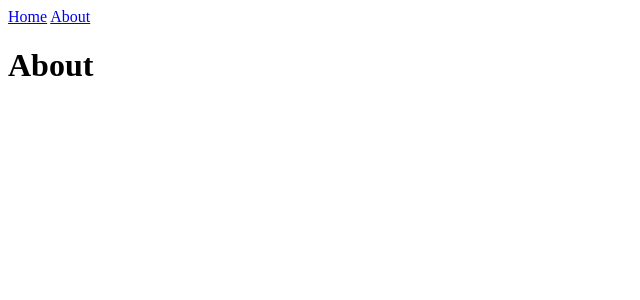
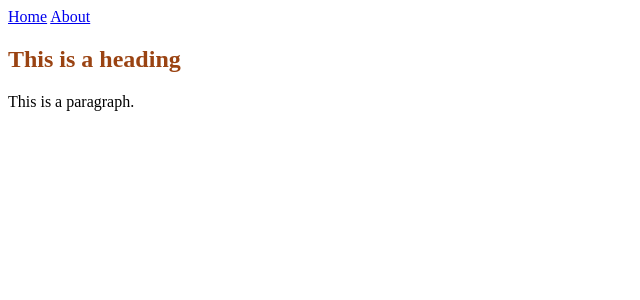
Before and after one commit to MatthewMong/MatthewMong.github.io, a SvelteKit app: page /about in a window 1280 px wide. Shown: the top 300 px of the page, without its empty margins (0-640 px from the left). Built offline with nearby package versions, Linux system fonts and the light colour scheme.

Commit message:
adding css

```diff
--- a/src/routes/about/+page.svelte
+++ b/src/routes/about/+page.svelte
@@ -1 +1,6 @@
-<h1>About</h1>
+<style>
+@import './styles.css';
+</style>
+
+<h2>This is a heading</h2>
+<p>This is a paragraph.</p>
--- /dev/null
+++ b/src/routes/about/styles.css
@@ -0,0 +1,3 @@
+h2 {
+    color: #9a4312;
+}
```
